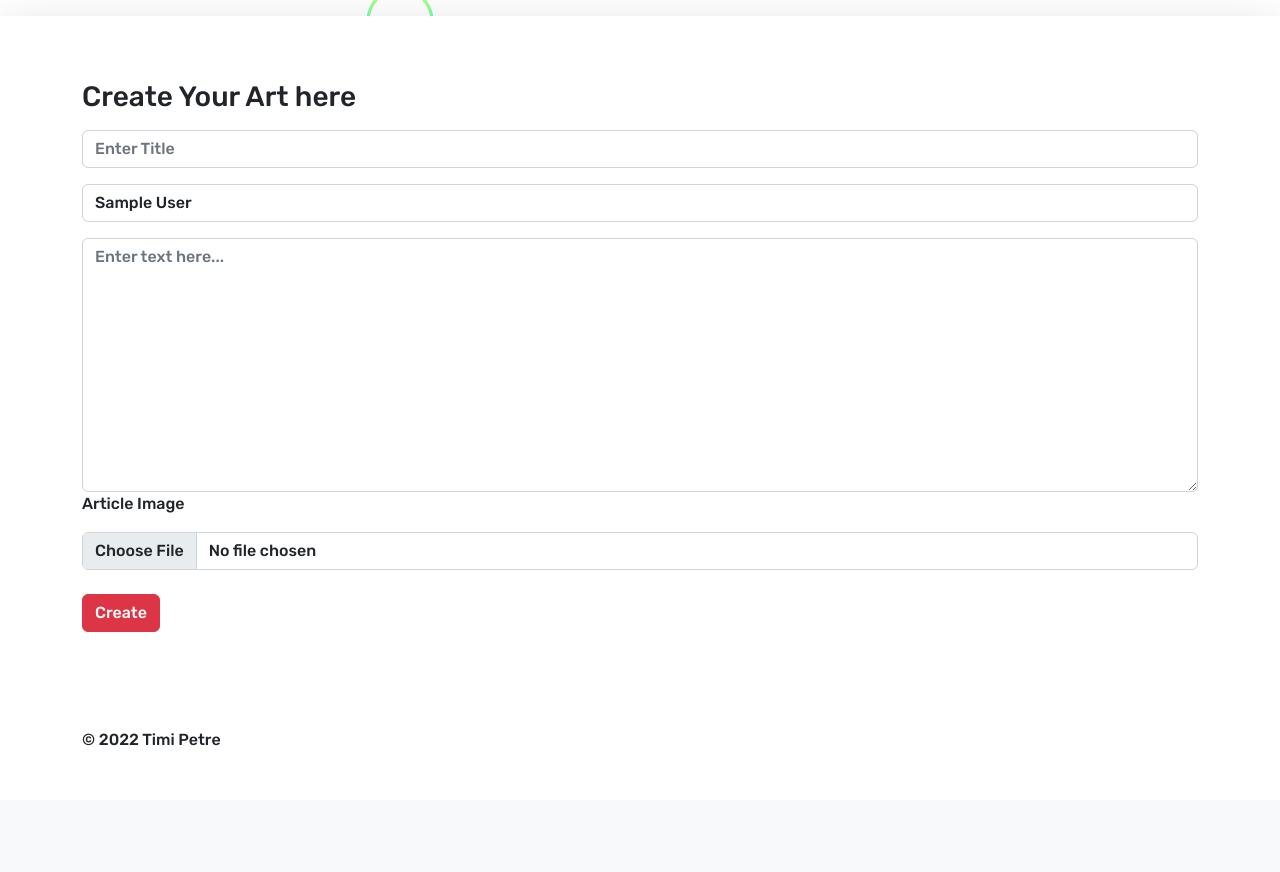
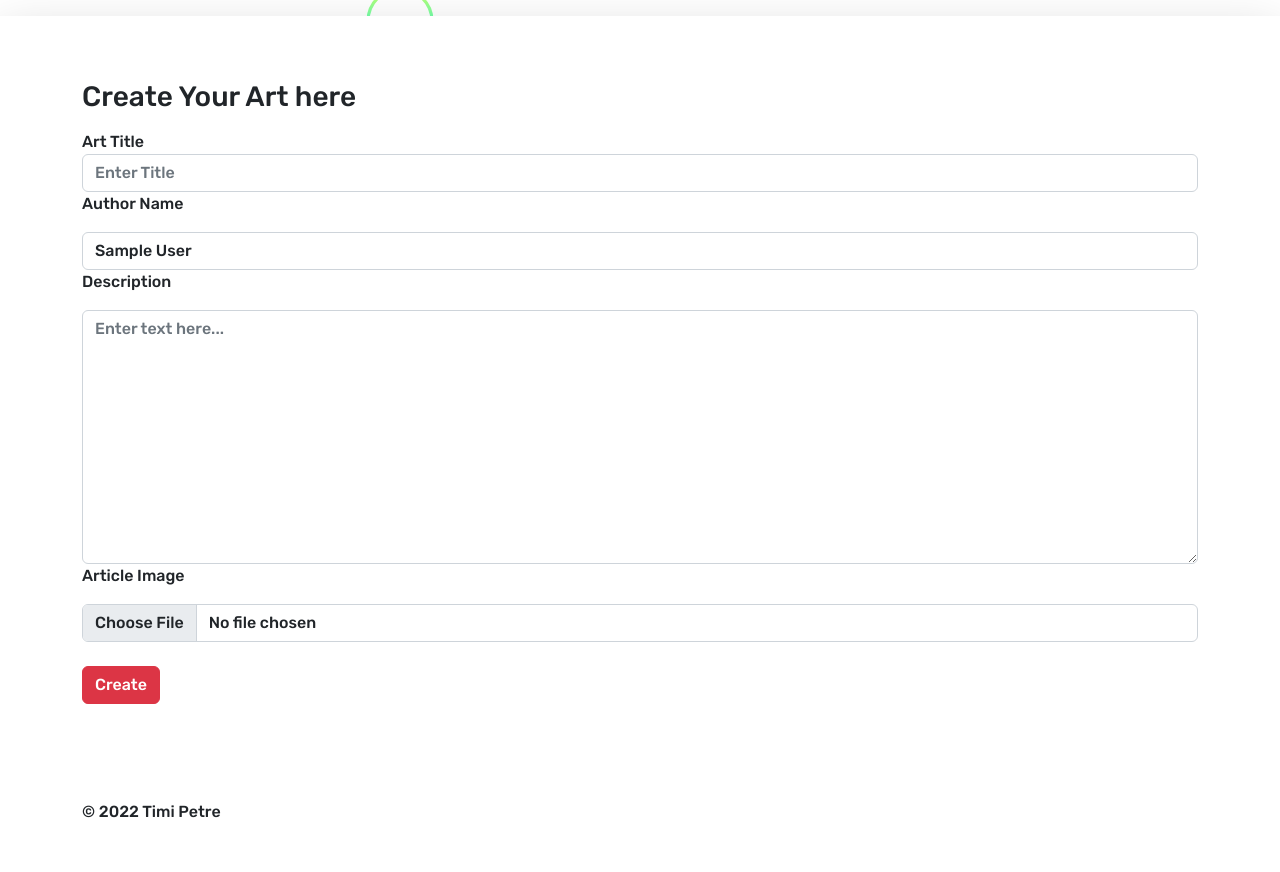
Before and after one commit to timi-petre/artwit, a Node server app: page /create in a window 1280 px wide. Shown: the part 59-931 px from the top of the page. Before the commit the page ends 805 px from the top, so only its background shows below. Run offline with Node 20, Linux system fonts and the light colour scheme; the visitor is signed in with stand-in values (Sample User, id 1); data that the repository does not hold is empty; some libraries are stand-ins or nearby versions; some web fonts are replaced.

Commit message:
Changes made after review

```diff
--- a/app.js
+++ b/app.js
@@ -8,7 +8,6 @@ const expressLayouts = require('express-ejs-layouts')
 const mongoose = require('mongoose')
 const fileUpload = require('express-fileupload')
 const flash = require('connect-flash')
-const bodyParser = require('body-parser')
 const session = require('express-session')
 const cookieParser = require('cookie-parser')
 
@@ -40,10 +39,8 @@ app.use(
 
 app.set('layout', './layouts/default')
 
+app.use(express.static('public'))
 app.use(express.urlencoded({ extended: false }))
-app.use(bodyParser.json())
-app.use(bodyParser.urlencoded({ extended: true }))
-app.use(express.static('public'))
 app.use(express.json())
 
 app.use(
@@ -55,7 +52,6 @@ app.use(
 )
 
 app.use(passport.initialize())
-app.use(passport.session())
 
 app.use((req, res, next) => {
     res.locals.success_msg = req.flash('success_msg')
--- a/config/passport.js
+++ b/config/passport.js
@@ -1,5 +1,4 @@
 const LocalStrategy = require('passport-local').Strategy
-const mongoose = require('mongoose')
 const bcrypt = require('bcrypt')
 
 //Load User Model
--- a/routes/users.js
+++ b/routes/users.js
@@ -1,7 +1,6 @@
 const router = require('express').Router()
 const bcrypt = require('bcrypt')
 const passport = require('passport')
-const session = require('express-session')
 const { notAuthenticate } = require('../config/auth')
 
 const User = require('../models/User')
@@ -37,7 +36,7 @@ router.post('/register', notAuthenticate, (req, res) => {
     }
 
     if (errors.length > 0) {
-        res.render('register', {
+        res.render('pages/users/register', {
             errors,
             name,
             email,
--- a/views/pages/createBlog.ejs
+++ b/views/pages/createBlog.ejs
@@ -1,6 +1,7 @@
 <div class="container mt-3 py-5">
     <h3 class="my-3">Create Your Art here</h3>
     <form action="/create" enctype="multipart/form-data" method="post">
+        <label for="image">Art Title</label>
         <input
             type="text"
             name="title"
@@ -10,15 +11,18 @@
             required
         />
 
+        <label for="image">Author Name</label>
         <input
             type="text"
             name="name"
             id="name"
             class="mt-3 form-control"
             value="<%= name %> "
+            placeholder="Enter Author Name"
             required
         />
 
+        <label for="image">Description</label>
         <textarea
             name="content"
             id="content"
```
Also changed, not shown: README.md.
